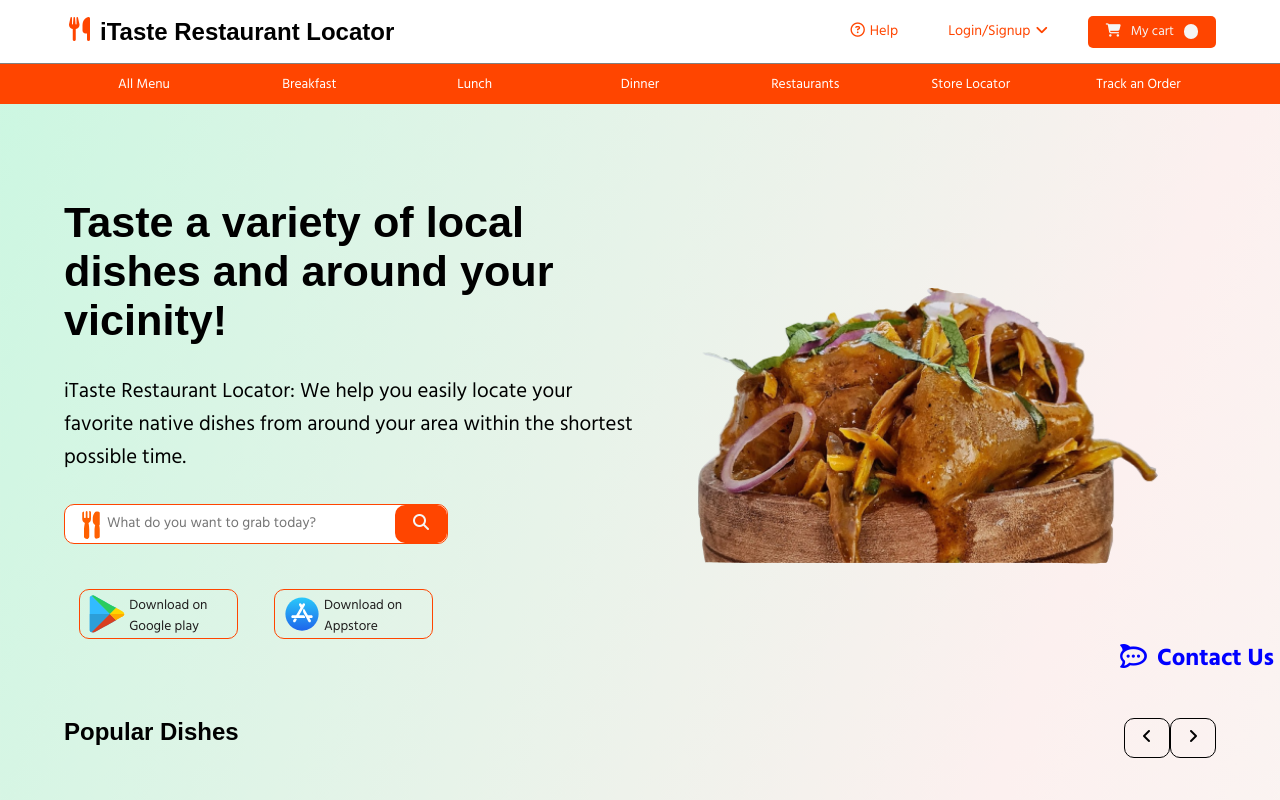
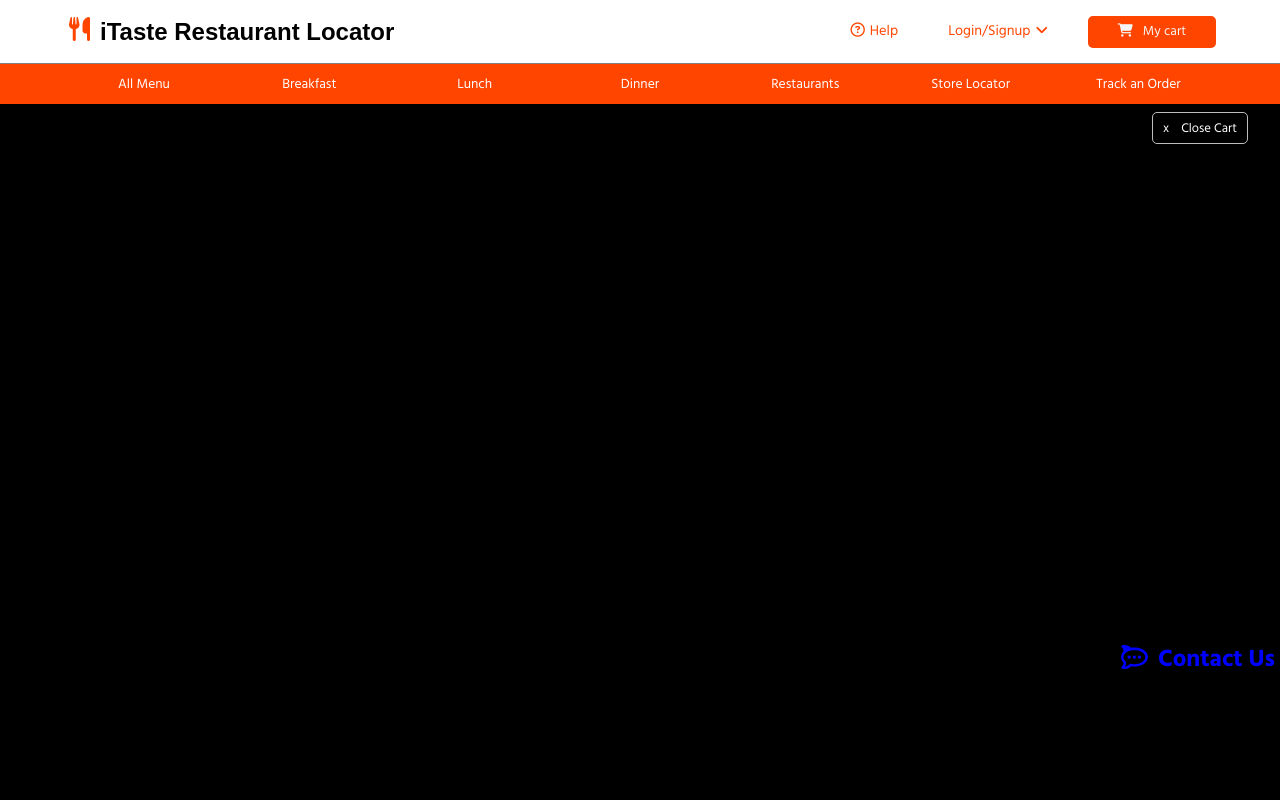
Before and after one commit to sn00k13/JOINT-COLLABO, a plain HTML site: page index.html in a window 1280 px wide. Both pictures are taken after a click on the button "My cart". Shown: the top 800 px of the page. Drawn offline with nearby package versions, Linux system fonts and the light colour scheme; a web font is replaced by a local one.

Commit message:
updating cart display

```diff
--- a/assets/js/main.js
+++ b/assets/js/main.js
@@ -34,6 +34,7 @@ let cartNumber = 0;
 
     document.getElementById('cardBtn').addEventListener('click', () => {
         cartNumber++;
+        document.getElementById('cartItemCount').style.display = "block"
         document.getElementById('cartItemCount').textContent = cartNumber;
     });
 
@@ -54,6 +55,28 @@ login.addEventListener('click', ()=> {
 closeLogin.addEventListener('click', ()=> {
     if(loggedOut.style.display === "block") {
         loggedOut.style.display = "none";
+    }
+})
+
+// Display Cart Items
+
+const showCart =  document.getElementById('cartButton');
+const cart = document.getElementById('cartDisplay');
+const closeCart = document.getElementById('closeCart');
+// console.log(cart)
+
+closeCart.style.cursor = "pointer";
+
+// Click to display Cart Items
+
+showCart.addEventListener('click', (e) => {
+    cart.style.display = 'block';
+})
+
+// Here to close cart Display
+closeCart.addEventListener('click', (e) => {
+    if(cart.style.display === "block") {
+        cart.style.display = 'none';
     }
 })
 
@@ -125,15 +148,3 @@ storeLocator.addEventListener('mouseout', (e)=> {
         navBarMenu.style.display = "none";
     }
 })
-
-const cartButton = document.getElementById('cartButton');
-const containerBox = document.getElementById('containerBox')
-console.log(containerBox)
-
-cartButton.addEventListener('click', (e) => {
-    if(containerBox.style.display === "none") {
-        containerBox.style.display = "block";
-    } else {
-        containerBox.style.display = "none";
-    }
-})
--- a/assets/styles/main.css
+++ b/assets/styles/main.css
@@ -31,7 +31,7 @@ body {
 .supportSection {
     height: auto;
     width: 10rem;
-    /* border: 1px solid black; */
+    border: 1px solid black;
     position: sticky;
     top: 80vh;
     left: 90%;
@@ -223,6 +223,23 @@ body {
     border-radius: 5px;
 }
 
+.cartClose {
+    display: flex;
+    align-items: center;
+    width: 6rem;
+    height: 2rem;
+    justify-content: space-between;
+    border: 1px solid rgb(189, 189, 189);
+    padding-left: 10px;
+    padding-right: 10px;
+    border-radius: 5px;
+    color: white;
+    position: fixed;
+    z-index: 4;
+    top: 7rem;
+    left: 90%;
+}
+
 .formArea {
     height: 15rem;
     width: 100%;
@@ -397,6 +414,17 @@ button[type=button] {
     justify-content: center;
     border-radius: 50%;
     font-size: 0.75rem;
+    display: none;
+}
+
+.cartDisplay {
+    width: 100vw;
+    height: 100vh;
+    background-color: black;
+    position: fixed;
+    z-index: 1;
+    top: 4rem;
+    display: none;
 }
 .secondNavigation {
     height: 2.5rem;
--- a/index.html
+++ b/index.html
@@ -81,88 +81,16 @@
         </div>
      </div>
 
-     <!-- Cart View here -->
+     <!-- Display Cart Content -->
 
-     <!-- <div class="container">
-        <div class="blackBox"></div>
-        <div class="cartViewPage">
-            <div class="cartOverview">
-                <div class="overViewLetter">
-                    <h1>Cart Overview</h1>
-                </div>
-                <div class="overViewBtn">
-                    <button id="overViewBtn">x close</button>
-                </div>
-            </div>
-            <div class="cartStandard">
-                <div class="cartStandardImg">
-                    <img src="/assets/media/images/asun.jpg" alt=""  width="100%" height="100%">
-                </div>
-                <div class="cartStandardLetter">
-                    <div class="cartSletterUp"><h4>Egwuesi  soup  with  Cow  leg</h4></div>
-                    <div class="cartSletterDown">#5,000</div>
-                </div>
-            </div>
-            <div class="Btns">
-                <div class="bt-add">
-                    <div class="add1">-</div>
-                    <div class="add1">1</div>
-                    <div class="add1">+</div>
-                </div>
-                <button class="btnFavorite">saved  for  later</button>
-                <button  class="btnFavorite">x Remove  Item</button>
-            </div>
-            <div class="cartStandard">
-                <div class="cartStandardImg">
-                    <img src="/assets/media/images/egusi1.jpg" alt="" width="100%" height="100%">
-                </div>
-                <div class="cartStandardLetter">
-                    <div class="cartSletterUp"><h4>Pepper  Soup</h4></div>
-                    <div class="cartSletterDown">#6,000</div>
-                </div>
-            </div>
-            <div class="Btns">
-                <div class="bt-add">
-                    <div class="add1">-</div>
-                    <div class="add1">1</div>
-                    <div class="add1">+</div>
-                </div>
-                <button class="btnFavorite">Saved for  later</button>
-                <button  class="btnFavorite"> x Remove Item</button>
-            </div>
-            <div class="cartStandard">
-                <div class="cartStandardImg">
-                    <img src="/assets/media/images/maxresdefault.jpg" alt="" height="100%" width="100%">
-                </div>
-                <div class="cartStandardLetter">
-                    <div class="cartSletterUp"><h4>Nkwobi </h4></div>
-                    <div class="cartSletterDown">#10,000</div>
-                </div>
-            </div>
-            <div class="Btns">
-                <div class="bt-add">
-                    <div class="add1">-</div>
-                    <div class="add1">1</div>
-                    <div class="add1">+</div>
-                </div>
-                <button class="btnFavorite"><h4>Saved  for  later</h4></button>
-                <button  class="btnFavorite"><h4>x Remove  Item </h4></button>
-            </div>
-            <div class="subTotal">
-                <div class="sub">
-                    <div class="sub1">
-                        <h1>Subtotal</h1>
-                    </div>
-                    <div class="sub2">
-                      <h1>#89,000</h1>
-                    </div>
-                </div>
-                <div class="fterBt">
-                      <button id="checkout"><h4>Checkout</h4></button>
-                </div>
-            </div>
+     <div class="cartDisplay" id="cartDisplay">
+        <div class="cartClose">
+            <div style="font-size: 0.8rem;">x</div>
+            <div style="font-size: 0.8rem;" id="closeCart">Close Cart</div>
         </div>
-    </div> -->
+        <div class="cartDisplayLeft"></div>
+        <div class="cartDisplayRight"></div>
+     </div>
 
      <!-- Nav Bar display items goes here -->
       <div class="navBarDisplay" id="allMenus">
```
